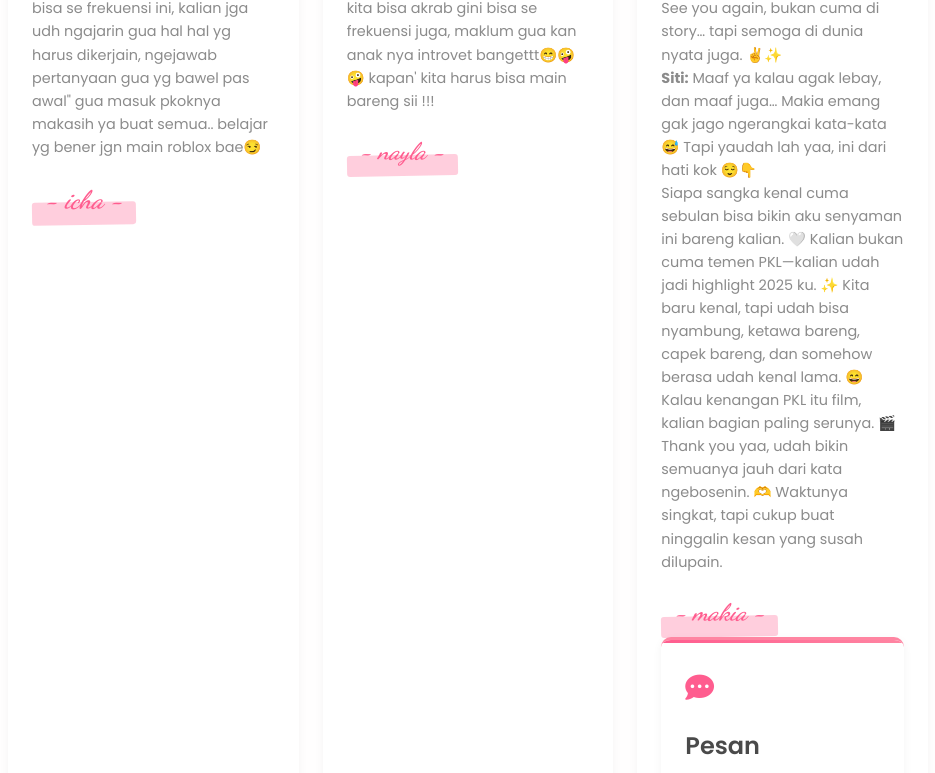
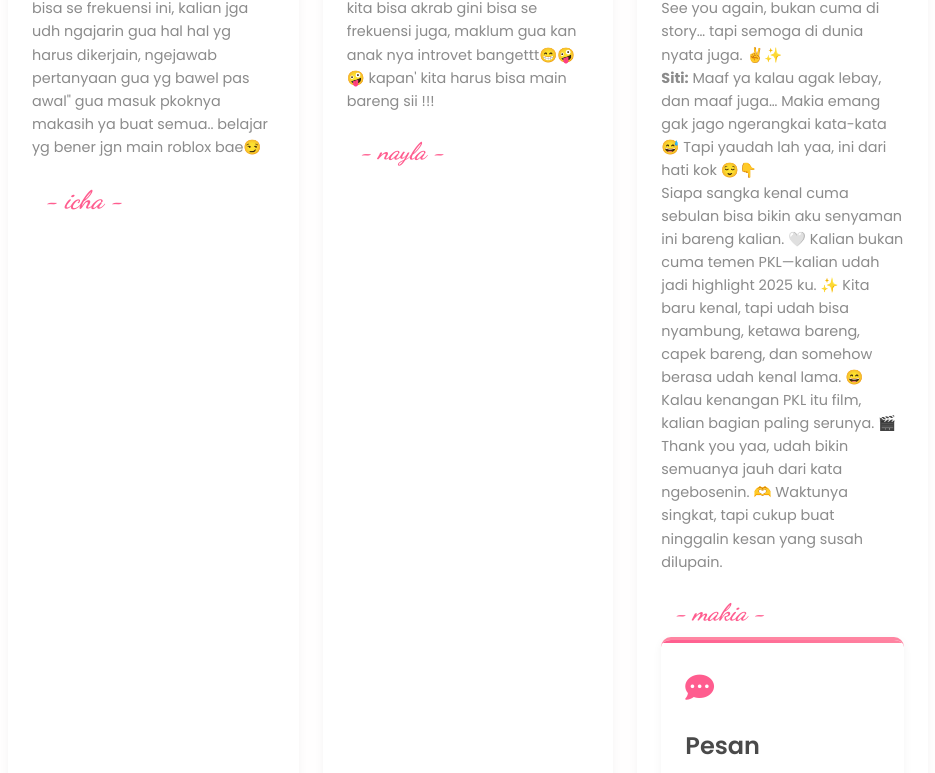
Before and after one commit to RIAN-AKBAR/web-pesan, a plain HTML site: page index.html in a window 1280 px wide. Shown: the part 2654-3427 px from the top of the page, without its empty margins (172-1107 px from the left). Drawn offline with Linux system fonts and the light colour scheme.

Commit message:
Update index.html

```diff
--- a/index.html
+++ b/index.html
@@ -311,19 +311,6 @@
     position: relative;
     display: inline-block;
     padding: 0.2rem 0.8rem; /* Padding lebih lebar */
-}
-
-.message-signature::before {
-    content: '';
-    position: absolute;
-    bottom: 0;
-    left: 0;
-    width: 100%;
-    height: 45%; /* Stabilo sedikit lebih tinggi */
-    background-color: rgba(255, 93, 143, 0.3); /* Warna stabilo pink dengan transparansi */
-    z-index: -1;
-    transform: rotate(-1deg);
-    border-radius: 3px;
 }
 
 /* Untuk signature yang ingin lebih tebal */
```
